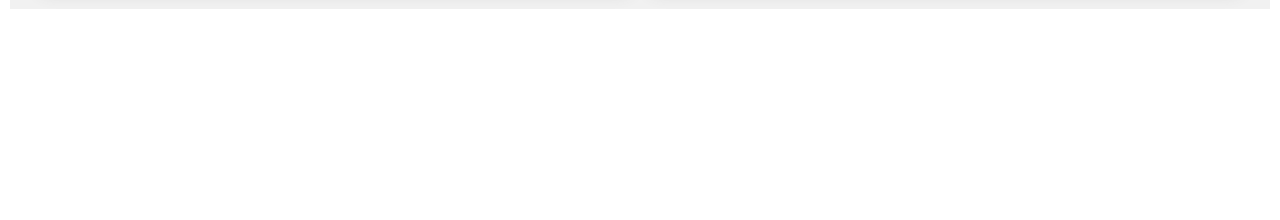
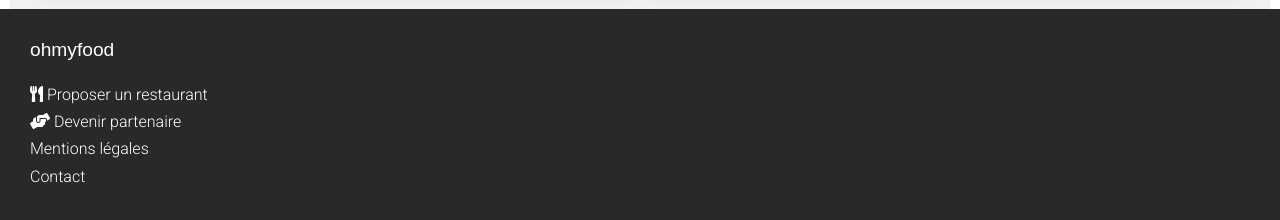
Before and after one commit to AudreyAdelaide/AudreyAdelaide_3_20112021, a website: page index.html in a window 1280 px wide. Shown: the part 1364-1584 px from the top of the page. Before the commit the page ends 1373 px from the top, so only its background shows below. Drawn offline with Linux system fonts and the light colour scheme; a web font is replaced by a local one.

Commit message:
Ajout du Footer

```diff
--- a/index.html
+++ b/index.html
@@ -122,7 +122,15 @@
             </div>
         </section>
     </main>
-
+    <footer class="footer-container">
+        <h1 class="footer-container__title">ohmyfood</h1>
+        <ul class="footer-container__links">
+            <li><a href="#"><i class="fas fa-utensils"></i> Proposer un restaurant</a></li>
+            <li><a href="#"><i class="fas fa-hands-helping"></i> Devenir partenaire</a></li>
+            <li><a href="#">Mentions légales</a></li>
+            <li><a href="#">Contact</a></li>
+        </ul>
+    </footer>
 </body>
 
 </html>
--- a/sass/layout/_footer.scss
+++ b/sass/layout/_footer.scss
@@ -0,0 +1,20 @@
+.footer-container {
+  background: rgb(41, 41, 41);
+  color: #fff;
+  padding: 30px;
+  &__title {
+    font-family: Shrikhand, sans-serif;
+    font-weight: 100;
+    font-size: 1.2em;
+    margin-bottom: 20px;
+  }
+  & ul {
+  }
+  & li {
+    line-height: 1.7em;
+  }
+  & a {
+    color: #fff;
+    font-weight: 100;
+  }
+}
--- a/sass/main.scss
+++ b/sass/main.scss
@@ -10,3 +10,4 @@
 @import "./layout/home-container";
 @import "./layout/command-steps";
 @import "./layout/home-restaurants";
+@import "./layout/footer";
```
Also changed, not shown: public/css/style.css, 1 other file.
